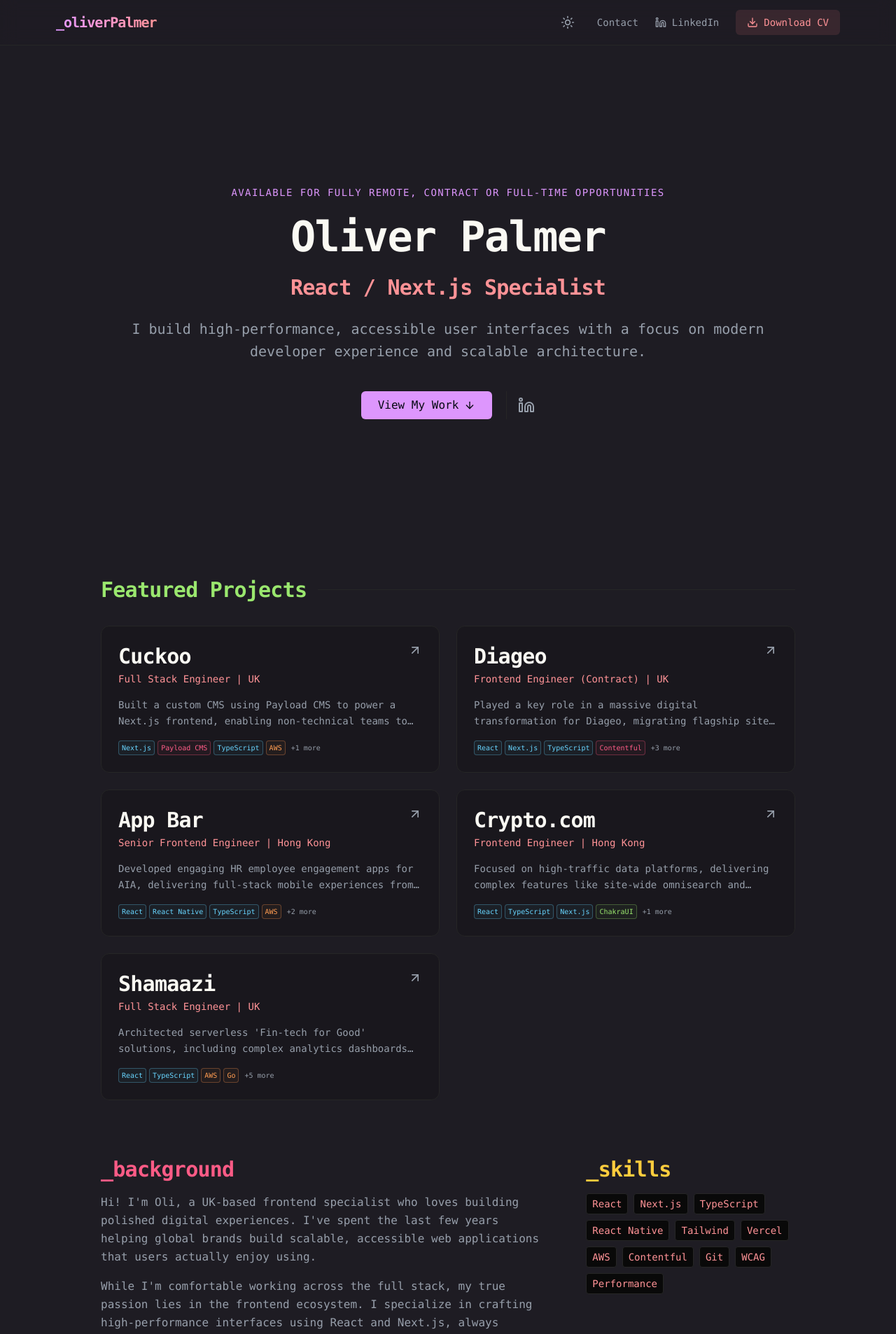
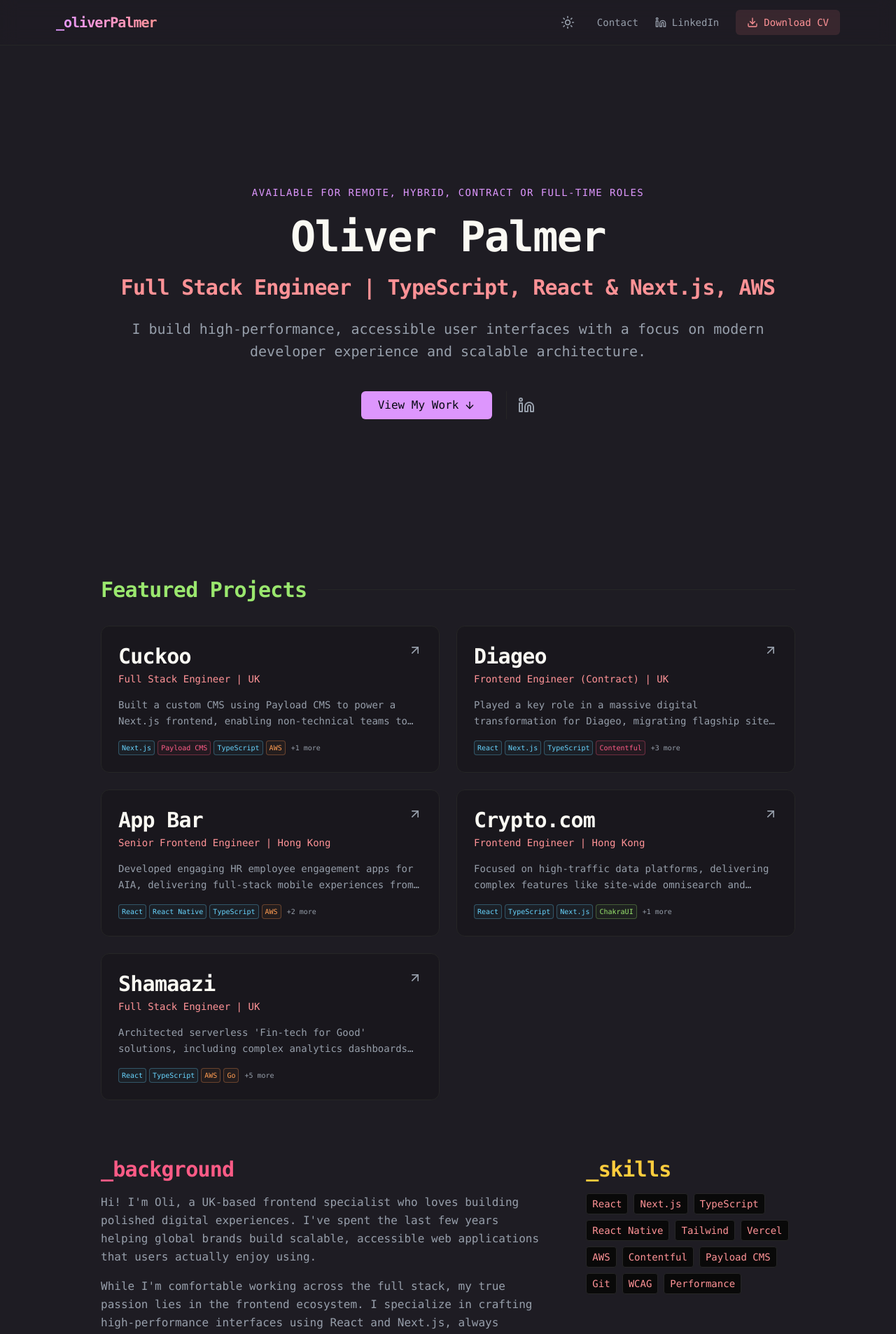
Before and after one commit to opalmer3/portfolio, a Next.js app: page / in a window 1280 px wide. Shown: the top 1906 px of the page at 70% size. Built offline with nearby package versions, Linux system fonts and the light colour scheme.

Commit message:
feat: copy change

```diff
--- a/app/page.tsx
+++ b/app/page.tsx
@@ -10,13 +10,13 @@ export default function Home() {
       <section className="flex flex-col items-center justify-center text-center space-y-lg min-h-[calc(100vh-64px)] animate-fade-in max-w-5xl mx-auto px-md w-full">
         <div className="space-y-md">
           <p className="text-primary font-mono text-sm tracking-widest uppercase animate-slide-in-up">
-            Available for fully remote, contract or full-time opportunities
+            Available for remote, hybrid, contract or full-time roles
           </p>
           <h1 className="title-lg md:text-6xl text-foreground font-bold animate-slide-in-up [animation-delay:200ms]">
             Oliver Palmer
           </h1>
           <p className="title-md md:text-3xl text-secondary animate-slide-in-up [animation-delay:400ms]">
-            React / Next.js Specialist
+            Full Stack Engineer | TypeScript, React & Next.js, AWS
           </p>
         </div>
 
@@ -75,7 +75,7 @@ export default function Home() {
           <div className="space-y-md">
               <h2 className="title-md text-function">_skills</h2>
               <div className="flex flex-wrap gap-sm">
-                  {["React", "Next.js", "TypeScript", "React Native", "Tailwind", "Vercel", "AWS", "Contentful", "Git", "WCAG", "Performance"].map((skill) => (
+                  {["React", "Next.js", "TypeScript", "React Native", "Tailwind", "Vercel", "AWS", "Contentful", "Payload CMS", "Git", "WCAG", "Performance"].map((skill) => (
                       <span
                           key={skill}
                           className="px-sm py-xs bg-sidebar rounded text-sm font-mono text-secondary border border-border"
```
